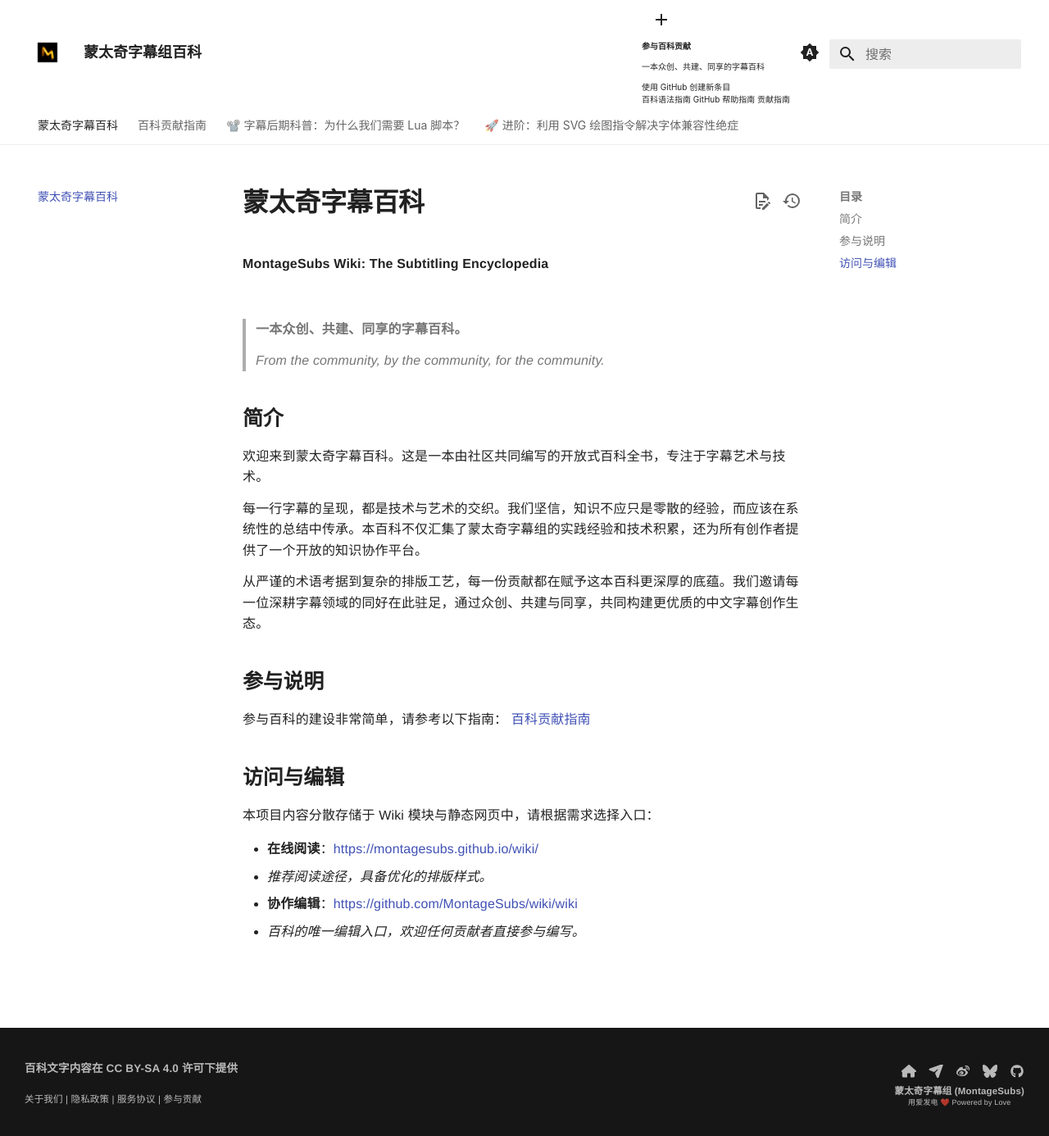
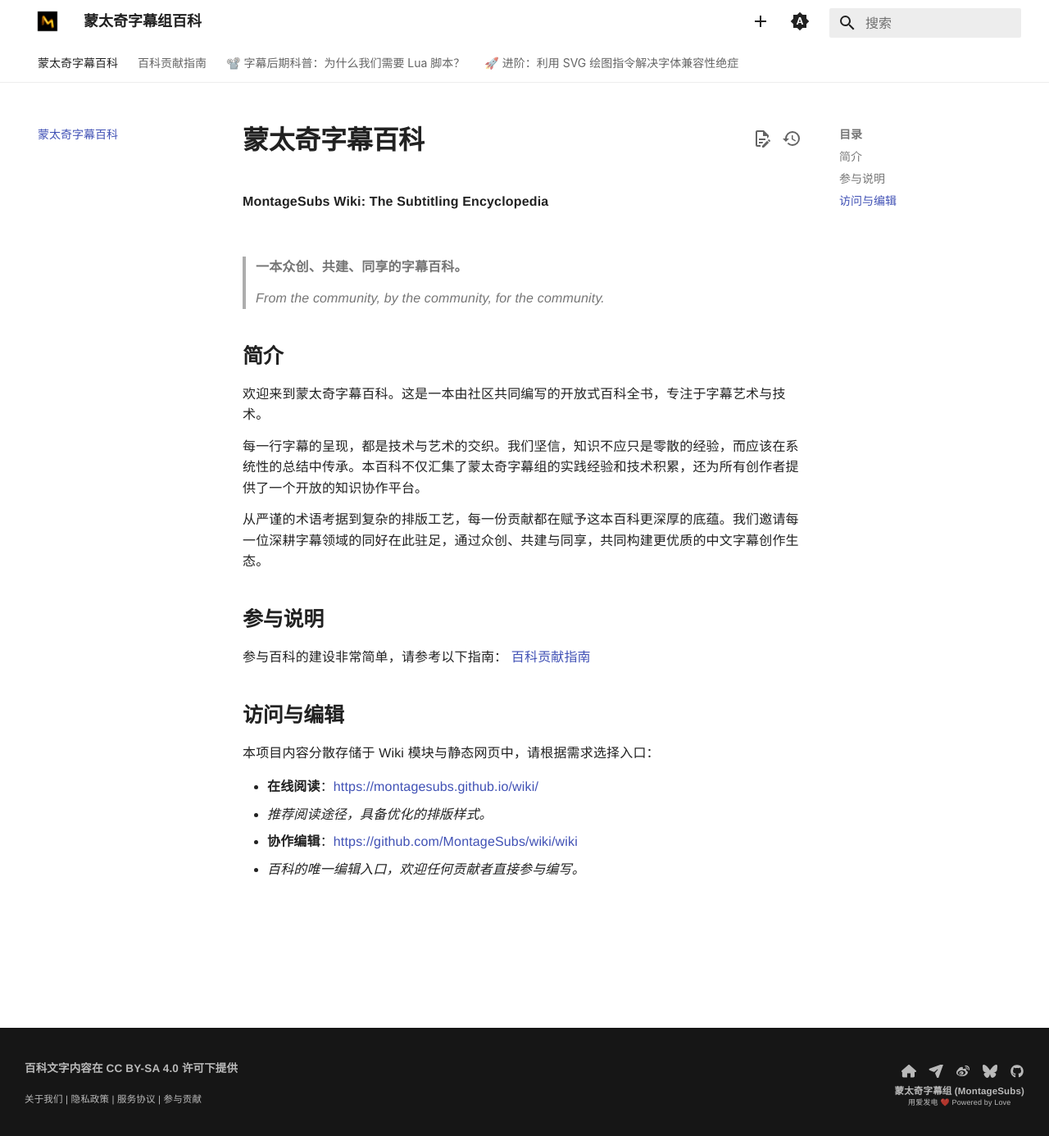
Before and after one commit to MontageSubs/wiki, an MkDocs documentation site: the page built from docs/index.md, in a window 1280 px wide and 1386 px high. Shown: the whole window at 82% size. Built offline with MkDocs 1.6.1 and Material for MkDocs 9.7.7, drawn with Linux system fonts in a browser that asks for light colours.

Commit message:
Update mkdocs.yml

```diff
--- a/mkdocs.yml
+++ b/mkdocs.yml
@@ -105,6 +105,7 @@ markdown_extensions:
 # ==========================================================================
 extra_css:
   - site/stylesheets/extra.css
+  - site/stylesheets/header.css
 
 extra:
   social:
```
